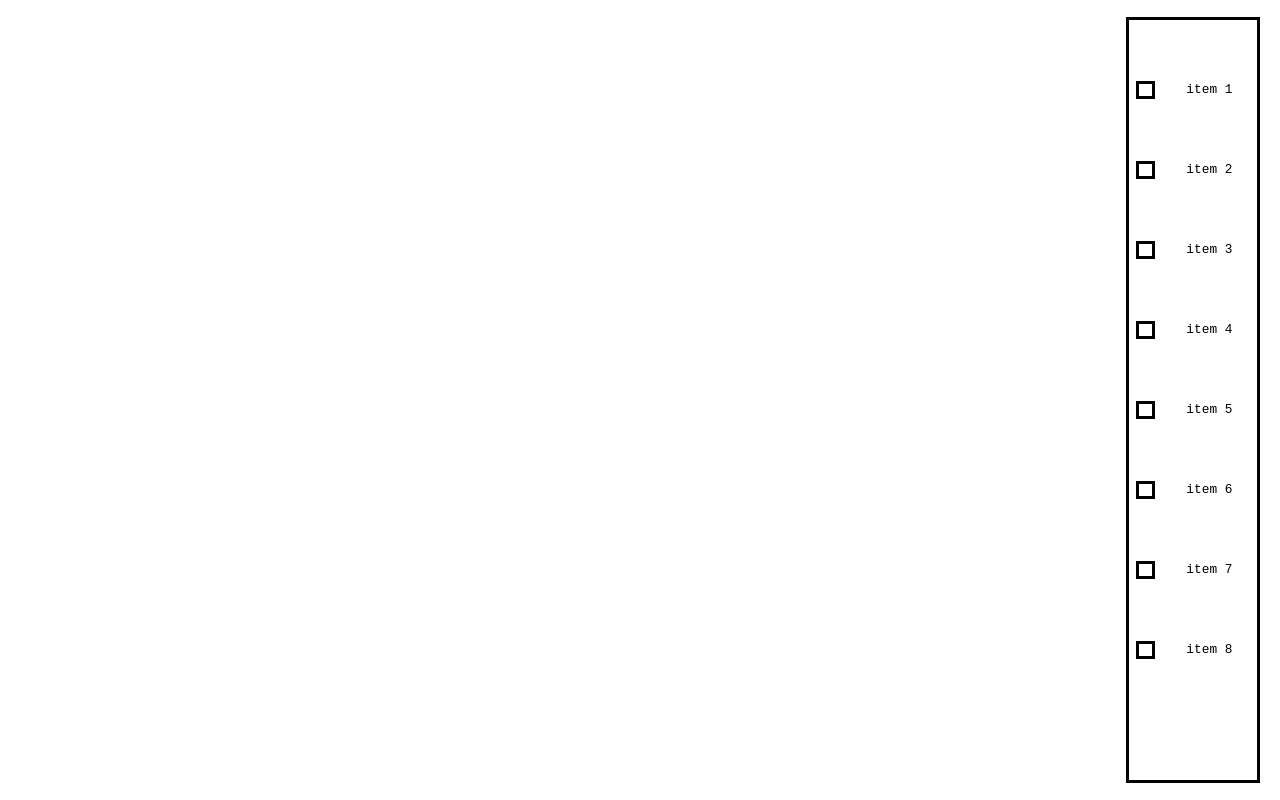
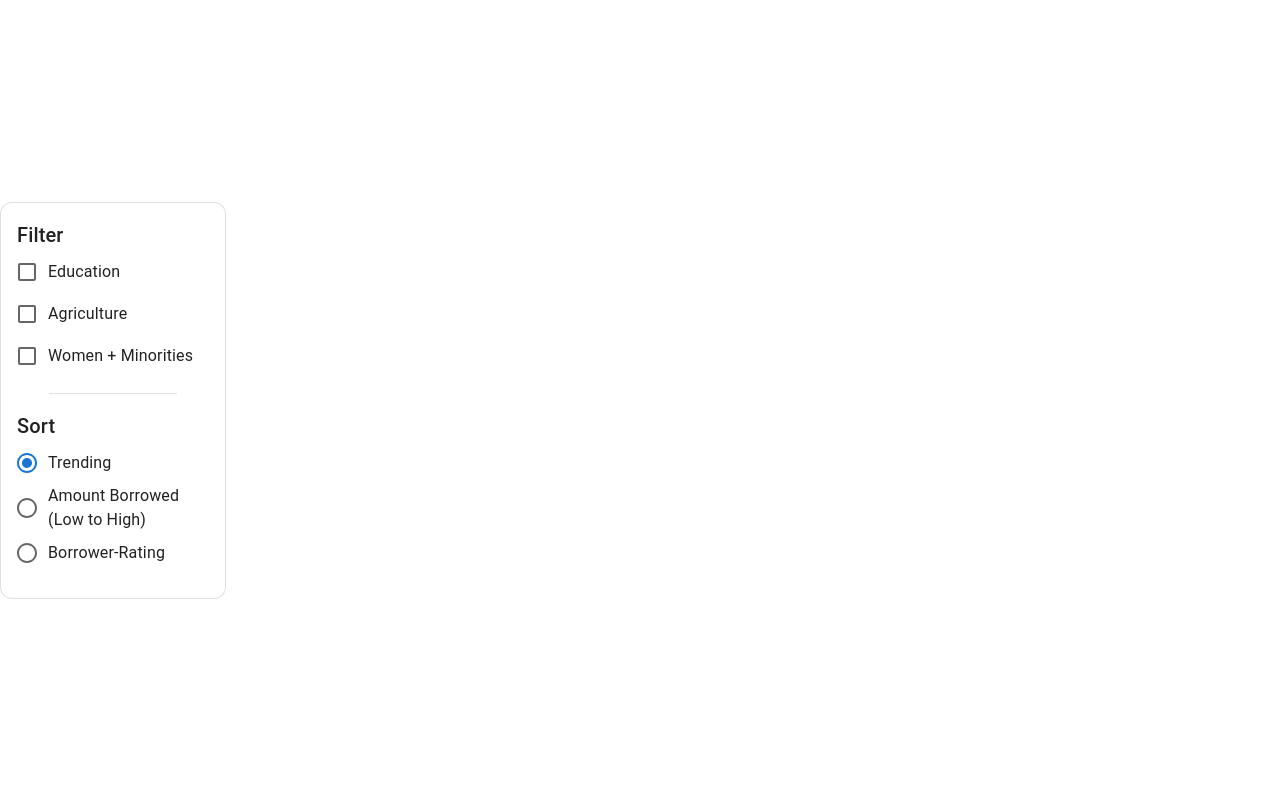
Before and after one commit to IlliniBlockchain/LendingHand, a React (Vite) app in the folder frontend/: page / in a window 1280 px wide. Built offline with nearby package versions, Linux system fonts and the light colour scheme.

Commit message:
Filter Component

```diff
--- /dev/null
+++ b/frontend/src/components/Filter.tsx
@@ -0,0 +1,81 @@
+import React from 'react';
+import { useState } from "react";
+import "./Filter.css"
+//for card
+import Box from '@mui/material/Box';
+import Card from '@mui/material/Card';
+import CardContent from '@mui/material/CardContent';
+import Typography from '@mui/material/Typography';
+import Divider from '@mui/material/Divider';
+
+//for checkbox
+import Checkbox from '@mui/material/Checkbox';
+import FormGroup from '@mui/material/FormGroup';
+import FormControlLabel from '@mui/material/FormControlLabel';
+import FormControl from '@mui/material/FormControl';
+import FormLabel from '@mui/material/FormLabel';
+import Radio from '@mui/material/Radio';
+import RadioGroup from '@mui/material/RadioGroup';
+
+const bull = (
+  <Box
+    component="span"
+    sx={{ display: 'inline-block', mx: 'px', transform: 'scale(0.8)'}}
+  >
+    •
+  </Box>
+);
+
+const label = { inputProps: { 'aria-label': 'Checkbox demo' } };
+
+const card = (
+  <React.Fragment>
+    <CardContent sx={{ height: '100%'}}>
+      <Typography variant="h6" component="div">
+        Filter
+      </Typography>
+
+      <Box>
+      <FormGroup>
+      <FormControlLabel control={<Checkbox />} label="Education" />
+      <FormControlLabel control={<Checkbox />} label="Agriculture" />
+      <FormControlLabel control={<Checkbox />} label="Women + Minorities" />
+      </FormGroup>
+      </Box>
+
+      <Box sx={{ p: 2 }}>
+      <Divider variant="middle" />
+      </Box>
+
+
+      <FormControl>
+      <Typography variant="h6" component="div">
+        Sort
+      </Typography>
+     <RadioGroup
+        aria-labelledby="demo-radio-buttons-group-label"
+        defaultValue="Trending"
+        name="radio-buttons-group"
+      >
+        <FormControlLabel value="Trending" control={<Radio />} label="Trending" />
+        <FormControlLabel value="Amount-Borrowed" control={<Radio />} label={
+        <>
+          Amount Borrowed <br /> (Low to High)
+        </>} />
+        <FormControlLabel value="Borrower-Rating" control={<Radio />} label="Borrower-Rating" />
+      </RadioGroup>
+    </FormControl>
+
+
+
+    </CardContent>
+  </React.Fragment>
+);
+
+export default function Filter() {
+  return (
+    <Box>
+      <Card sx={{ minWidth: 150, borderRadius: 3}} variant="outlined">{card}</Card>
+    </Box>
+  );
+}
--- /dev/null
+++ b/frontend/src/routes/declaration.d.ts
@@ -0,0 +1,5 @@
+declare module "*.module.css";
+
+declare module "*.module.scss";
+
+declare module "*.svg";
--- a/frontend/src/routes/lend/components/Filter.css
+++ /dev/null
@@ -1,49 +0,0 @@
-.outer-box {
-    margin-left: 88vw;
-    height: 90vh;
-    width: 10vw;
-    padding-top: 5vh;
-
-    border-style: solid;
-    border-color: black;
-}
-
-/* parent */
-.item-wrapper{
-    height: 10vh;
-    width: 10vw;
-    display: flex;
-}
-
-/* child 1 */
-.check-box-wrapper{
-    height:4.7vw;
-    width: 3vw;
-    display: flex;
-    flex: 0.5;
-
-    align-items: center;
-    justify-content: center;
-}
-
-/* child 2 */
-.check-box-text-wrapper{
-    height:4.7vw;
-    width: 6.3vw;
-    flex: 1.5;
-
-    text-align: center;
-    justify-content: center;
-    align-items: center;
-    line-height: 4.7vw;
-    font-family: 'Courier New', Courier, monospace;
-    font-size: 1vw;
-    color: black;
-}
-
-.check-box{
-    border-style: solid;
-    border-color: black;
-    height:1vw;
-    width:1vw;
-}
--- a/frontend/src/routes/lend/components/Filter.tsx
+++ /dev/null
@@ -1,68 +0,0 @@
-import React from 'react';
-import { useState } from "react";
-import "./Filter.css"
-
-interface FilterProps {
-
-}
-
-export const Filter: React.FC<FilterProps> = ({}) => {
-        const [isOpen, setIsOpen] = useState(false);
-
-        return (
-        <>
-                <div className="outer-box">
-
-                        <div className="item-wrapper">
-                                <div className="check-box-wrapper">
-                                        <div className="check-box"></div>
-                                </div>
-                                <div className="check-box-text-wrapper">item 1</div>
-                        </div>
-                        <div className="item-wrapper">
-                                <div className="check-box-wrapper">
-                                        <div className="check-box"></div>
-                                </div>
-                                <div className="check-box-text-wrapper">item 2</div>
-                        </div>
-                        <div className="item-wrapper">
-                                <div className="check-box-wrapper">
-                                        <div className="check-box"></div>
-                                </div>
-                                <div className="check-box-text-wrapper">item 3</div>
-                        </div>
-                        <div className="item-wrapper">
-                                <div className="check-box-wrapper">
-                                        <div className="check-box"></div>
-                                </div>
-                                <div className="check-box-text-wrapper">item 4</div>
-                        </div>
-                        <div className="item-wrapper">
-                                <div className="check-box-wrapper">
-                                        <div className="check-box"></div>
-                                </div>
-                                <div className="check-box-text-wrapper">item 5</div>
-                        </div>
-                        <div className="item-wrapper">
-                                <div className="check-box-wrapper">
-                                        <div className="check-box"></div>
-                                </div>
-                                <div className="check-box-text-wrapper">item 6</div>
-                        </div>
-                        <div className="item-wrapper">
-                                <div className="check-box-wrapper">
-                                        <div className="check-box"></div>
-                                </div>
-                                <div className="check-box-text-wrapper">item 7</div>
-                        </div>
-                        <div className="item-wrapper">
-                                <div className="check-box-wrapper">
-                                        <div className="check-box"></div>
-                                </div>
-                                <div className="check-box-text-wrapper">item 8</div>
-                        </div>
-
-                </div>
-        </>
-        );
-}
--- a/frontend/src/routes/root.tsx
+++ b/frontend/src/routes/root.tsx
@@ -1,6 +1,6 @@
 import React from "react";
 import "../index.css"
-import {Filter} from "../routes/lend/components/Filter"
+import Filter from "../components/Filter"
 
 interface rootProps {}
 
```
Also changed, not shown: frontend/src/routes/lend/components/Card.tsx (deleted, +0 -9 lines), frontend/src/components/Filter.css (added).
